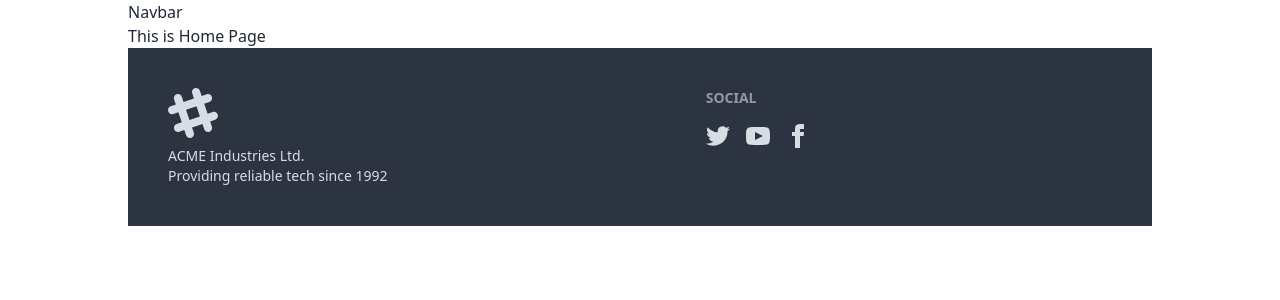
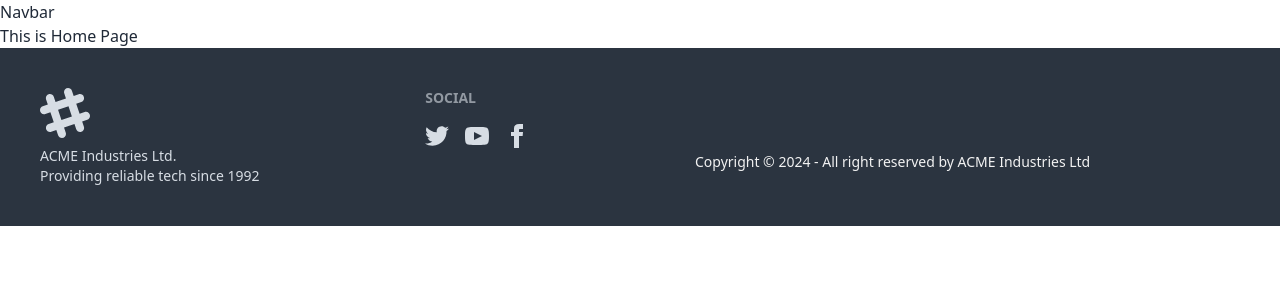
Before and after one commit to tonmoy3673/Green-Spoon-client, a React (Vite) app: page / in a window 1280 px wide. Shown: the top 300 px of the page. Built offline with nearby package versions, Linux system fonts and the light colour scheme.

Commit message:
:books: create footer

```diff
--- a/src/Components/Shared/Footer.jsx
+++ b/src/Components/Shared/Footer.jsx
@@ -1,4 +1,8 @@
 const Footer = () => {
+    const date = new Date();
+    const year= date.getFullYear();
+    console.log(year);
+    console.log(date);
   return (
     <footer className="footer bg-neutral text-neutral-content p-10">
       <aside>
@@ -57,6 +61,11 @@ const Footer = () => {
           </a>
         </div>
       </nav>
+      <aside className="text-base-200 mt-6 md:mt-16">
+
+     <p>{`Copyright © ${year} - All right reserved by ACME Industries Ltd`}</p>
+
+  </aside>
     </footer>
   );
 };
--- a/src/main.jsx
+++ b/src/main.jsx
@@ -6,7 +6,7 @@ import './index.css'
 
 createRoot(document.getElementById('root')).render(
   <StrictMode>
-   <div className='max-w-5xl mx-auto'>
+   <div className='max-w-screen-xl mx-auto'>
    <RouterProvider router={router}/>
    </div>
   </StrictMode>,
```
